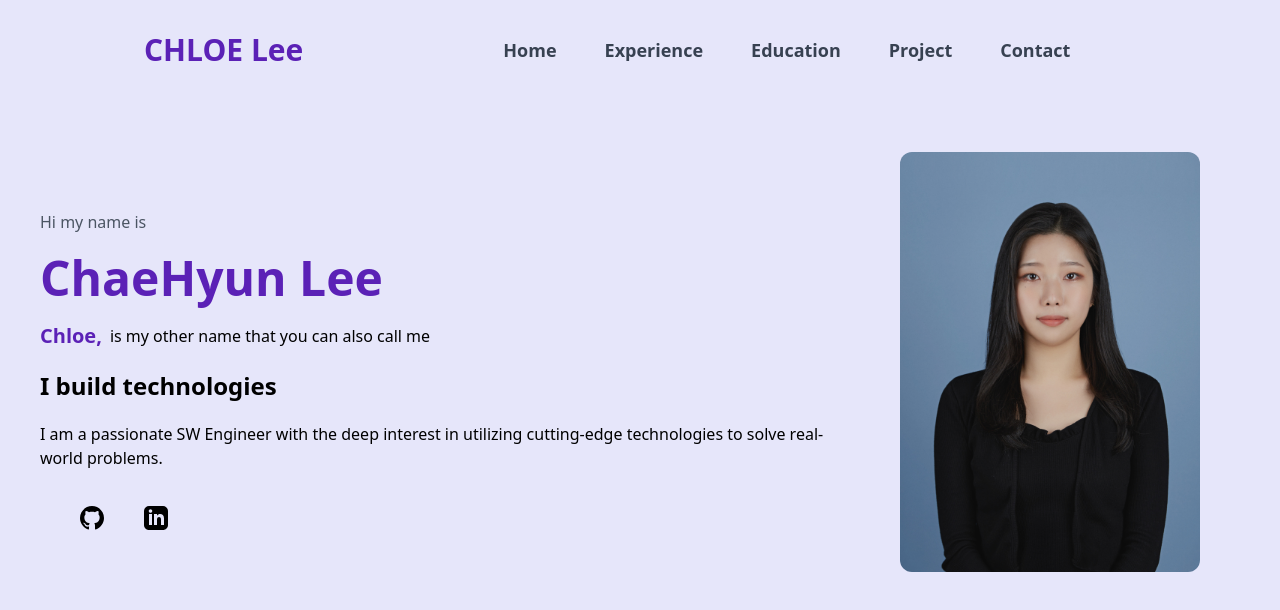
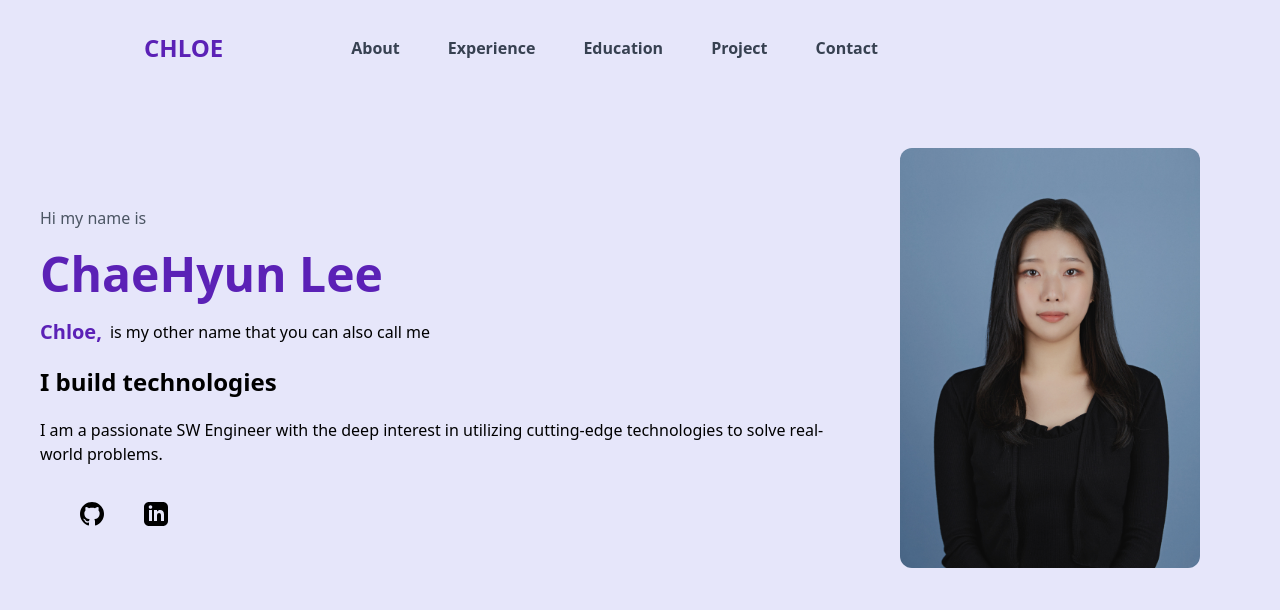
Before and after one commit to chloe1129/about_chloe, a React (Create React App) app in the folder chloe_frontend/: page / in a window 1280 px wide. Shown: the top 610 px of the page. Built offline with nearby package versions, Linux system fonts and the light colour scheme.

Commit message:
style: fix fonts

```diff
--- a/chloe_frontend/src/components/Navigation.tsx
+++ b/chloe_frontend/src/components/Navigation.tsx
@@ -25,25 +25,25 @@ function Navigation() {
       style={{ backgroundColor: "#E6E6FA" }}
     >
       <nav className="flex items-center justify-between space-x-6 mx-36">
-        <div className="justify-start shrink-0 pr-36 py-8 text-3xl font-bold text-violet-800">
-          <Link to={"/"}>CHLOE Lee</Link>
+        <div className="justify-start shrink-0 pr-20 py-8 text-2xl font-bold text-violet-800">
+          <Link to={"/"}>CHLOE</Link>
         </div>
 
-        <div className={"hidden lg:flex sticky top-0 right-10 p-2"}>
+        <div className={"hidden lg:flex py-2"}>
           <div
             onMouseEnter={handleHoverEffectOn}
             onMouseLeave={handleHoverEffectOff}
             className="mx-6"
           >
             <NavLink
-              to="/"
+              to="/aboutme"
               className={
-                mouseOn === "Home"
-                  ? "font-bold text-lg text-violet-800"
-                  : "font-bold text-lg text-gray-700"
+                mouseOn === "About"
+                  ? "font-bold text-base text-violet-800"
+                  : "font-bold text-base text-gray-700"
               }
             >
-              Home
+              About
             </NavLink>
           </div>
           <div
@@ -55,8 +55,8 @@ function Navigation() {
               to="/experience"
               className={
                 mouseOn === "Experience"
-                  ? "font-bold pb-4 text-lg text-violet-800"
-                  : "font-bold pb-4 text-lg text-gray-700"
+                  ? "font-bold pb-4 text-base text-violet-800"
+                  : "font-bold pb-4 text-base text-gray-700"
               }
             >
               Experience
@@ -71,8 +71,8 @@ function Navigation() {
               to="/education"
               className={
                 mouseOn === "Education"
-                  ? "font-bold pb-4 text-lg text-violet-800"
-                  : "font-bold pb-4 text-lg text-gray-700"
+                  ? "font-bold pb-4 text-base text-violet-800"
+                  : "font-bold pb-4 text-base text-gray-700"
               }
             >
               Education
@@ -87,8 +87,8 @@ function Navigation() {
               to="/project"
               className={
                 mouseOn === "Project"
-                  ? "font-bold pb-4 text-lg text-violet-800"
-                  : "font-bold pb-4 text-lg text-gray-700"
+                  ? "font-bold pb-4 text-base text-violet-800"
+                  : "font-bold pb-4 text-base text-gray-700"
               }
             >
               Project
@@ -103,8 +103,8 @@ function Navigation() {
               to="/contact"
               className={
                 mouseOn === "Contact"
-                  ? "font-bold pb-4 text-lg text-violet-800"
-                  : "font-bold pb-4 text-lg text-gray-700"
+                  ? "font-bold pb-4 text-base text-violet-800"
+                  : "font-bold pb-4 text-base text-gray-700"
               }
             >
               Contact
@@ -159,7 +159,7 @@ function Navigation() {
           to="/"
           className="block py-2 px-4 text-base text-gray-700 hover:text-violet-800"
         >
-          About Chloe
+          About
         </NavLink>
         <NavLink
           to="/experience"
```
